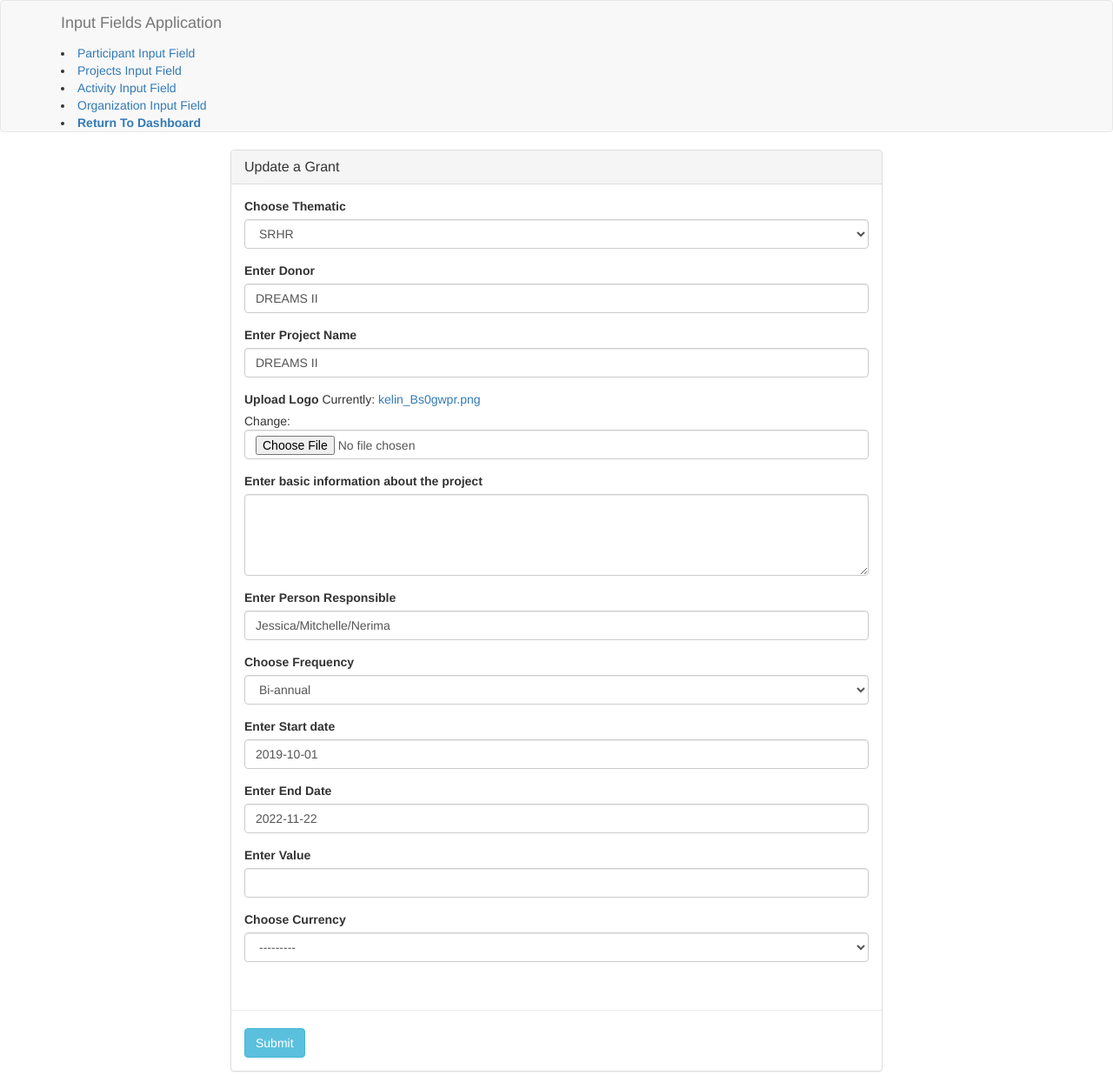
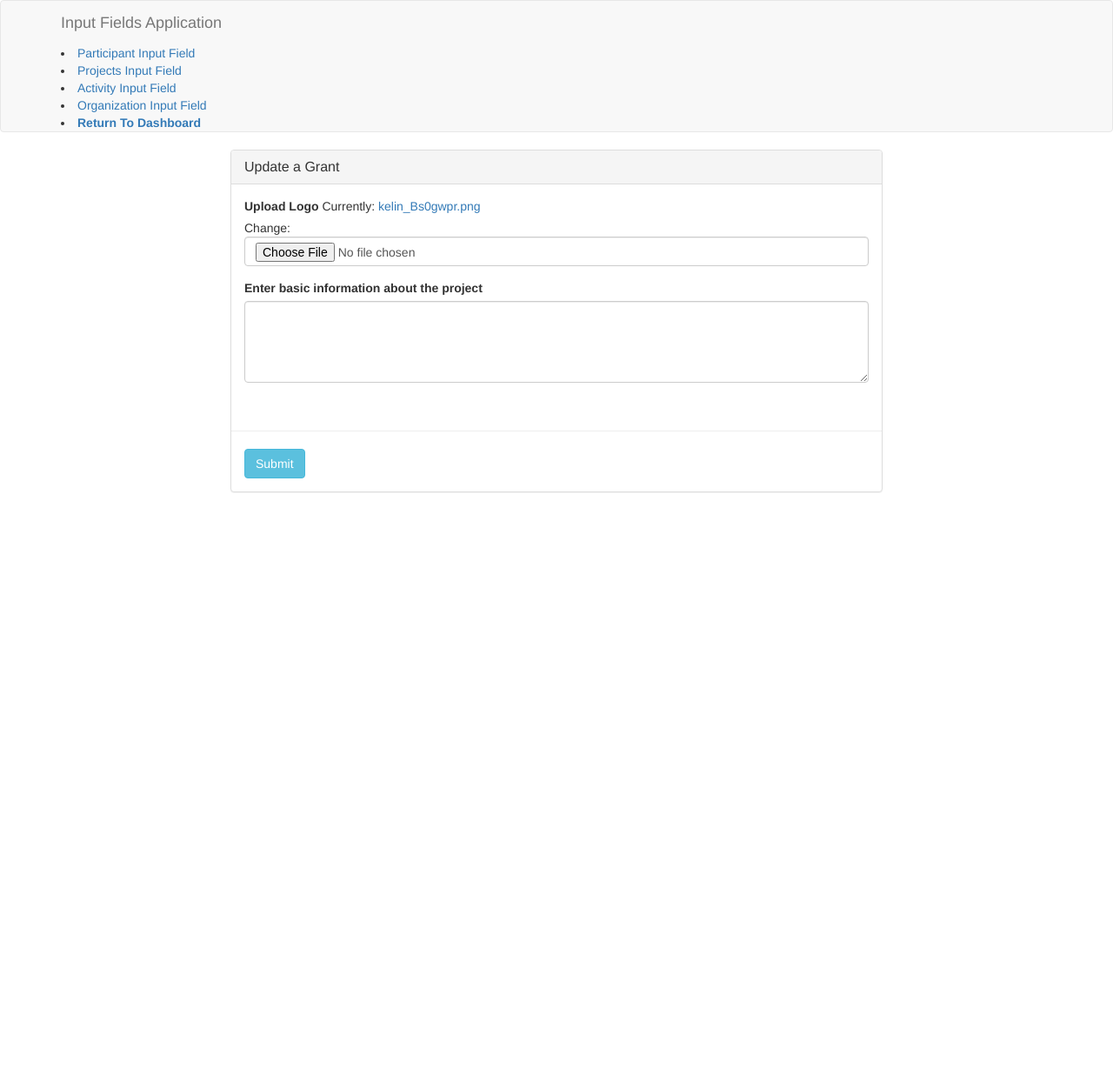
Before and after one commit to opiyobrayan/grants, a Django app: page /update-grants/2 in a window 1280 px wide. Shown: the whole page at 87% size. After the commit the page ends 566 px from the top, so only its background shows below. Run offline with Django 4.2, Linux system fonts and the light colour scheme; data comes from the database, SQL or seed files in the repository; some libraries are stand-ins or nearby versions.

Commit message:
Update update_grants.html

```diff
--- a/main_dashboard/templates/grants/update_grants.html
+++ b/main_dashboard/templates/grants/update_grants.html
@@ -16,30 +16,8 @@
 
 
                 <div class="panel-body">
-                    <div class="row">
-                        <div class="col-lg-12">
-                            <div class="form-group">
-                                <label for="question">Choose Thematic</label>
-                                {% render_field forms.thematic_area class="form-control" rows="3" %}
-                            </div>
-                        </div>
-                    </div>
-                    <div class="row">
-                        <div class="col-lg-12">
-                            <div class="form-group">
-                                <label for="question">Enter Donor</label>
-                                {% render_field forms.donor class="form-control" rows="3" %}
-                            </div>
-                        </div>
-                    </div>
-                    <div class="row">
-                        <div class="col-lg-12">
-                            <div class="form-group">
-                                <label for="question">Enter Project Name</label>
-                                {% render_field forms.project_name class="form-control" rows="3" %}
-                            </div>
-                        </div>
-                    </div>
+
+
                     <div class="row">
                         <div class="col-lg-12">
                             <div class="form-group">
@@ -57,54 +35,6 @@
                             </div>
                         </div>
                     </div>
-                    <div class="row">
-                        <div class="col-lg-12">
-                            <div class="form-group">
-                                <label for="question">Enter Person Responsible</label>
-                                {% render_field forms.person_responsible class="form-control" rows="3" %}
-                            </div>
-                        </div>
-                    </div>
-                    <div class="row">
-                        <div class="col-lg-12">
-                            <div class="form-group">
-                                <label for="question">Choose Frequency</label>
-                                {% render_field forms.frequency class="form-control" rows="3" %}
-                            </div>
-                        </div>
-                    </div>
-                    <div class="row">
-                        <div class="col-lg-12">
-                            <div class="form-group">
-                                <label for="question">Enter Start date</label>
-                                {% render_field forms.project_start class="form-control" %}
-                            </div>
-                        </div>
-                    </div>
-                    <div class="row">
-                        <div class="col-lg-12">
-                            <div class="form-group">
-                                <label for="question">Enter End Date</label>
-                                {% render_field forms.project_end class="form-control" rows="3" %}
-                            </div>
-                        </div>
-                    </div>
-                    <div class="row">
-                        <div class="col-lg-12">
-                            <div class="form-group">
-                                <label for="question">Enter Value</label>
-                                {% render_field forms.value class="form-control" rows="3" %}
-                            </div>
-                        </div>
-                    </div>
-                    <div class="row">
-                        <div class="col-lg-12">
-                            <div class="form-group">
-                                <label for="question">Choose Currency</label>
-                                {% render_field forms.currency class="form-control" rows="3" %}
-                            </div>
-                        </div>
-                    </div>
                     <br>
                     <div class="row">
                         <hr />
```
